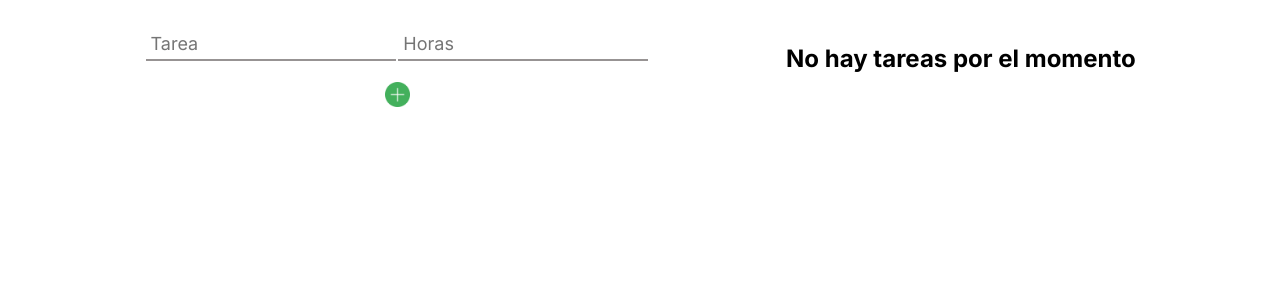
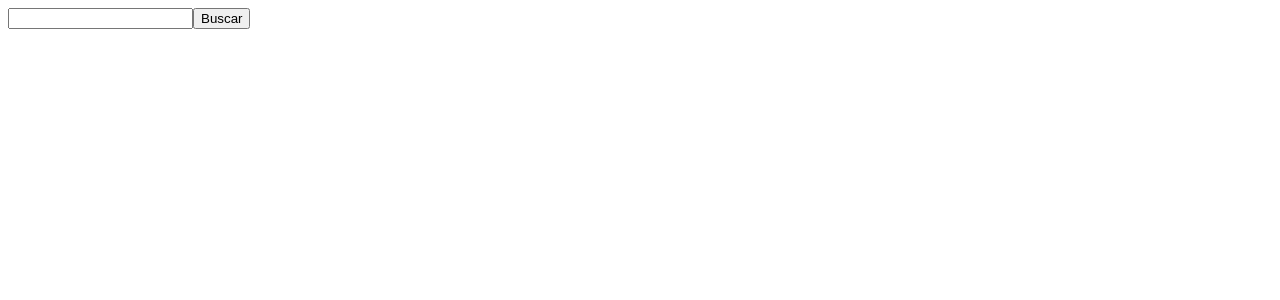
Before and after one commit to Mike-droid/curso-profesional-vuejs2, a Vue app: page / in a window 1280 px wide. Shown: the top 300 px of the page. Built offline with nearby package versions, Linux system fonts and the light colour scheme.

Commit message:
cambios a mitad de curso

```diff
--- a/package.json
+++ b/package.json
@@ -9,6 +9,7 @@
   "dependencies": {
     "bulma": "^0.9.3",
     "core-js": "^3.8.3",
+    "trae": "^1.4.2",
     "vue": "^2.6.14",
     "vue-router": "^3.5.1",
     "vuex": "^3.6.2"
--- a/src/App.vue
+++ b/src/App.vue
@@ -1,216 +1,49 @@
 <template>
   <div id="app">
-    <div class="tareas">
-      <input type="text" name="" id="taskTitle" placeholder="Tarea">
-      <input type="number" name="" id="taskTime" placeholder="Horas" min="1" step="1">
-      <button @click="addTask" class="addTask button">
-        <img class="icon" src="./assets/icons/mas.png" alt="Agregar tarea">
-      </button>
+    <input type="text" id="searchInput">
+    <button @click="search">
+      Buscar
+    </button>
+    <p
+      v-if="this.pokemons.lenght > 0"
+    >
+      Pokemon {{ this.pokemons.name }}
+    </p>
+    <div
+      v-if="this.pokemons.lenght > 0"
+    >
+      <img
+        :src="this.pokemons.sprites.front_default"
+        :alt="this.pokemons.name"
+      />
     </div>
-
-    <section v-if="tasks.length > 0" class="section_tareas">
-      <div class="listaTareas">
-        <ul>
-          <li
-            v-for="(task, key) in tasks"
-            :key="key"
-            ref="task"
-          >
-            {{ task.title }} -> {{ task.time }} horas
-          <button
-            @click="deleteTask"
-            class="deleteTask button"
-          >
-            <img class="icon" src="./assets/icons/borrar.png" alt="Borrar tarea">
-          </button>
-          </li>
-        </ul>
-      </div>
-
-      <div class="tiempo">
-        <h2>Tiempo total: {{ totalTime }} horas</h2>
-      </div>
-    </section>
-    <section v-else>
-      <h1>No hay tareas por el momento</h1>
-    </section>
   </div>
 </template>
 
 <script>
+import pokemon from './services/pokemon';
+
+const inputPokemon = document.getElementById('searchInput');
+
 export default {
   data() {
     return {
-      tasks: [],
-      newTask: {
-        title: '',
-        time: 0,
-      }
-    };
+      pokemons: [],
+    }
   },
 
   methods: {
-    addTask() {
-      const title = document.getElementById('taskTitle').value;
-      const time = parseInt(document.getElementById('taskTime').value);
-      if (title !== '' && time !== '') {
-        this.newTask.title = title;
-        this.newTask.time = time;
-        this.tasks.push(this.newTask);
-        this.newTask = {
-          title: '',
-          time: 0,
-        };
+    async search() {
+      if (inputPokemon.value !== '' && inputPokemon.value !== null) {
+        this.pokemons = await pokemon.getById(inputPokemon.value);
+        console.log(this.pokemons);
       } else {
-        alert('La tarea y el tiempo deben tener un valor');
+        console.log('no value')
       }
-
-      localStorage.setItem('tasks', JSON.stringify(this.tasks));
-    },
-
-    deleteTask(taskIndex) {
-      const taskToDelete = taskIndex.path[2]
-      const arrayTasks = Array.from(taskIndex.path[3].children);
-
-      let index
-
-      arrayTasks.forEach((task, key) => {
-        if (task === taskToDelete) {
-          index = key;
-        }
-      });
-
-      this.tasks.splice(index, 1);
-      localStorage.setItem('tasks', JSON.stringify(this.tasks));
-    },
-  },
-
-  computed: {
-    totalTime() {
-      let total = 0;
-      this.tasks.forEach(task => {
-        total += parseInt(task.time);
-      });
-      return total;
-    }
-  },
-
-  created() {
-    const tasks = localStorage.getItem('tasks');
-    if (tasks) {
-      this.tasks = JSON.parse(tasks) || [];
     }
   }
 };
 </script>
 
 <style lang="scss">
-@import url('https://fonts.googleapis.com/css2?family=Inter:wght@400;700&display=swap');
-#app {
-  align-items: center;
-  display: flex;
-  flex-direction: row;
-  justify-content: space-evenly;
-  font-family: 'Inter', sans-serif;
-
-  & .tareas {
-    display: grid;
-    grid-template-areas: "title time"
-                          "button button";
-    justify-items: center;
-    align-self: start;
-    width: 40%;
-    margin-block-start: 20px;
-
-    input {
-      width: 95%;
-      font-family: 'Inter', sans-serif;
-      padding: 5px;
-      font-size: 18px;
-      border-top: none;
-      border-left: none;
-      border-right: none;
-      border-width: 2px;
-      border-color: rgb(151, 147, 147);
-      outline: none;
-    }
-
-    & #taskTitle {
-      grid-area: title;
-    }
-
-    & #taskTime {
-      grid-area: time;
-    }
-
-    & .addTask {
-      grid-area: button;
-      margin-block-start: 20px;
-    }
-  }
-
-  & .section_tareas{
-    align-items: center;
-    display: flex;
-    flex-direction: row;
-    width: 40%;
-
-    & .listaTareas {
-      & ul {
-        list-style: none;
-        padding: 0;
-        pointer-events: none;
-
-        & .deleteTask {
-          pointer-events: auto;
-        }
-
-        & li {
-          display: flex;
-          transition: 0.5s;
-          align-items: center;
-          justify-content: space-between;
-          width: 400px;
-          margin-block: 15px;
-          border: 1px solid black;
-          border-radius: 10px;
-          padding: 5px;
-
-          &:hover {
-            background-color: crimson;
-            opacity: 0.9;
-            color: white;
-          }
-        }
-      }
-    }
-  }
-
-  & .icon {
-    width: 25px;
-  }
-
-  & .tiempo {
-    width: 40%;
-    align-self: start;
-    margin-left: 25px;
-
-    h2 {
-      text-align: end;
-    }
-  }
-
-  & .button {
-    display: flex;
-    justify-content: center;
-    align-items: center;
-    background: none;
-    border: none;
-    outline: none;
-
-    &:hover {
-      cursor: pointer;
-    }
-  }
-}
 </style>
--- /dev/null
+++ b/src/services/config.js
@@ -0,0 +1,5 @@
+const configService = {
+  apiUrl: 'https://pokeapi.co/api/v2/pokemon/'
+}
+
+export default configService
--- /dev/null
+++ b/src/services/pokemon.js
@@ -0,0 +1,14 @@
+import config from '@/services/config'
+
+const pokemon = {
+  getById: async (id) => {
+    try {
+      const response = await fetch(`${config.apiUrl}${id}`)
+      return await response.json()
+    } catch (error) {
+      console.log(`Ocurrió un error: ${error}`)
+    }
+  }
+}
+
+export default pokemon
```
Also changed, not shown: 2 other files (tests, documents, lock files or other folders).
